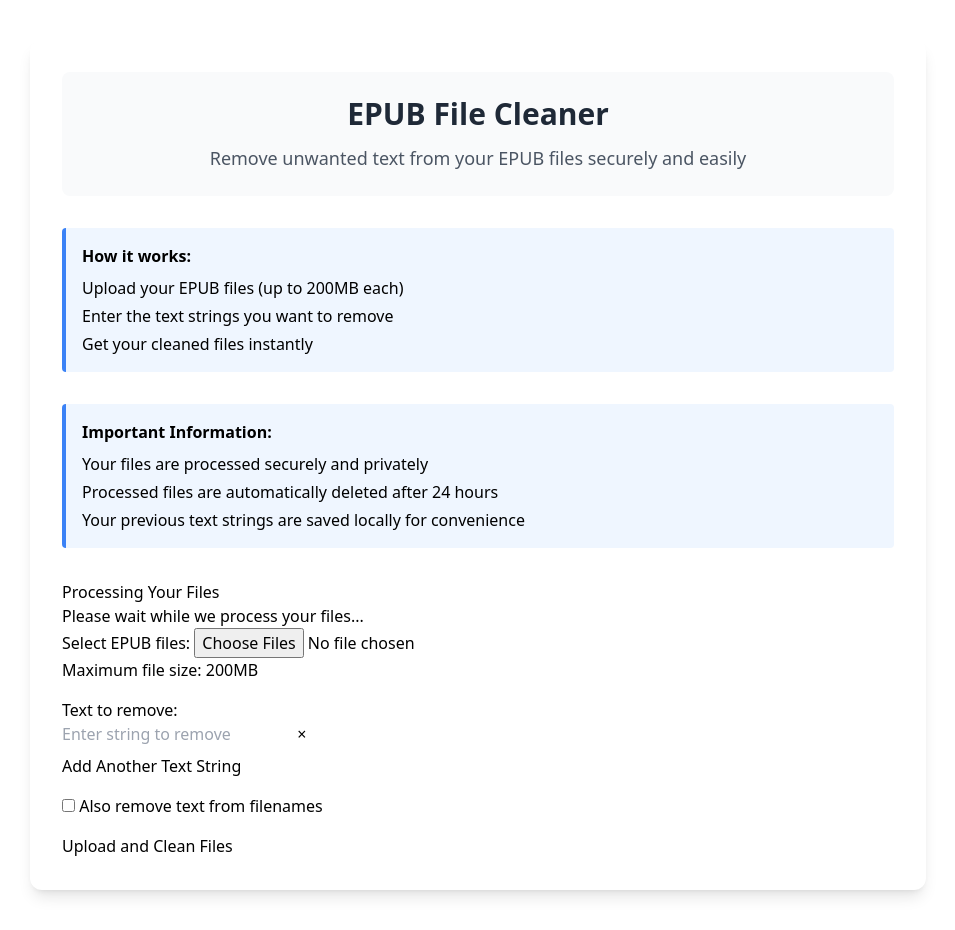
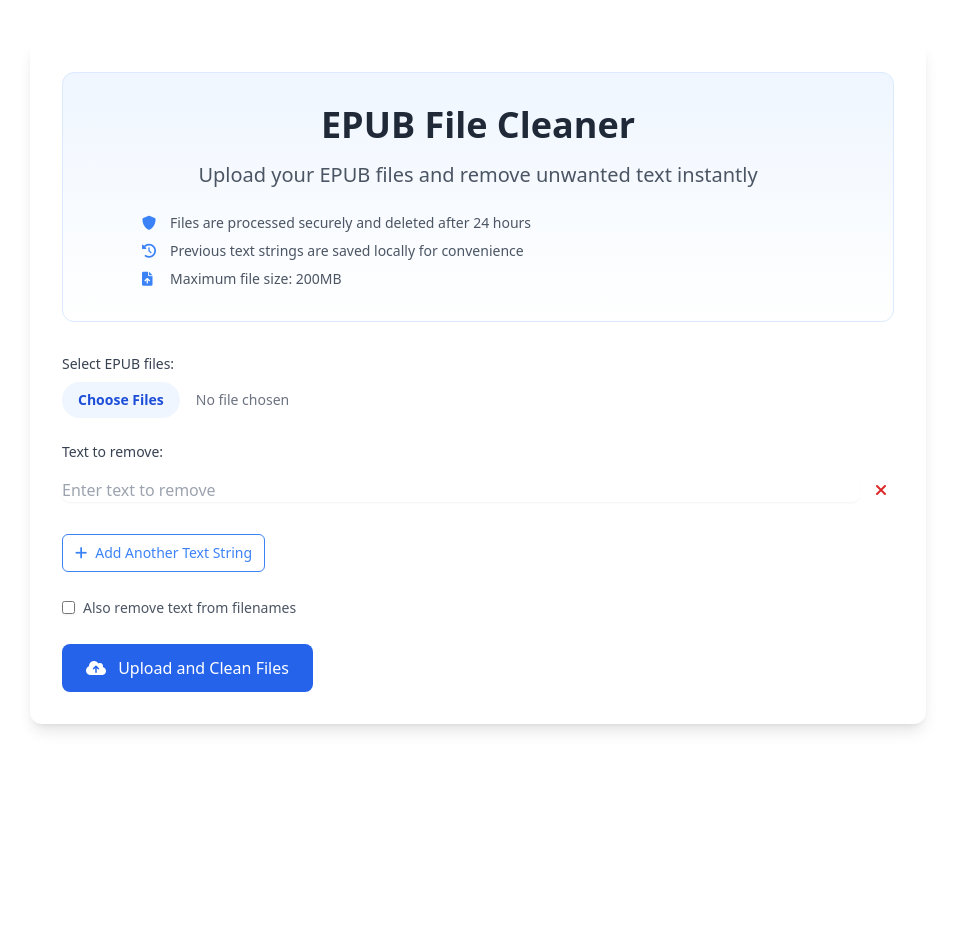
Before and after one commit to andreyst/FileCleaner, a Flask app: page / in a window 1280 px wide. Shown: the whole page, without its empty margins (162-1117 px from the left). After the commit the page ends 731 px from the top, so only its background shows below. Run offline with Flask 3, Linux system fonts and the light colour scheme; some libraries are stand-ins or nearby versions.

Commit message:
style: Refactor UI with improved Tailwind styling and consolidated hero section

```diff
--- a/templates/upload.html
+++ b/templates/upload.html
@@ -16,66 +16,81 @@
 </head>
 <body>
     <div class="max-w-4xl mx-auto my-10 p-8 bg-white rounded-xl shadow-lg">
-        <div class="text-center mb-8 p-6 bg-gray-50 rounded-lg">
-            <h1 class="text-3xl font-bold mb-3 text-gray-800">EPUB File Cleaner</h1>
-            <p class="text-lg text-gray-600">Remove unwanted text from your EPUB files securely and easily</p>
+        <div class="text-center mb-8 p-8 bg-gradient-to-b from-blue-50 to-white rounded-xl border border-blue-100">
+            <h1 class="text-4xl font-bold mb-4 text-gray-800">EPUB File Cleaner</h1>
+            <p class="text-xl text-gray-600 mb-6">Upload your EPUB files and remove unwanted text instantly</p>
+
+            <div class="text-left max-w-2xl mx-auto space-y-2 text-sm text-gray-600">
+                <p class="flex items-center">
+                    <i class="fas fa-shield-alt w-5 text-blue-500"></i>
+                    <span class="ml-2">Files are processed securely and deleted after 24 hours</span>
+                </p>
+                <p class="flex items-center">
+                    <i class="fas fa-history w-5 text-blue-500"></i>
+                    <span class="ml-2">Previous text strings are saved locally for convenience</span>
+                </p>
+                <p class="flex items-center">
+                    <i class="fas fa-file-upload w-5 text-blue-500"></i>
+                    <span class="ml-2">Maximum file size: {{ max_file_size_mb }}MB</span>
+                </p>
+            </div>
         </div>
-
-        <div class="mb-8 p-4 bg-blue-50 border-l-4 border-blue-500 rounded">
-            <h5 class="font-semibold mb-2">How it works:</h5>
-            <ul class="space-y-1">
-                <li>Upload your EPUB files (up to {{ max_file_size_mb }}MB each)</li>
-                <li>Enter the text strings you want to remove</li>
-                <li>Get your cleaned files instantly</li>
-            </ul>
-        </div>
-
-        <div class="mb-8 p-4 bg-blue-50 border-l-4 border-blue-500 rounded">
-            <h5 class="font-semibold mb-2">Important Information:</h5>
-            <ul class="space-y-1">
-                <li>Your files are processed securely and privately</li>
-                <li>Processed files are automatically deleted after 24 hours</li>
-                <li>Your previous text strings are saved locally for convenience</li>
-            </ul>
-        </div>
-    <div class="loading-overlay" id="loadingOverlay">
-        <div class="loading-content">
-            <h2>Processing Your Files</h2>
-            <div class="loader"></div>
-            <div class="message">Please wait while we process your files...</div>
+    <div class="fixed inset-0 bg-gray-800 bg-opacity-75 hidden items-center justify-center" id="loadingOverlay">
+        <div class="bg-white p-8 rounded-lg shadow-xl text-center">
+            <h2 class="text-2xl font-bold mb-4">Processing Your Files</h2>
+            <div class="w-16 h-16 border-4 border-blue-500 border-t-transparent rounded-full animate-spin mx-auto mb-4"></div>
+            <div class="text-gray-600">Please wait while we process your files...</div>
         </div>
     </div>
 
     <form action="/?process=true" method="POST" enctype="multipart/form-data" onsubmit="return handleSubmit(event)">
-        <div class="mb-4">
-            <label class="form-label">Select EPUB files:</label>
-            <input type="file" class="form-control" name="files" multiple required accept=".epub">
-            <div class="form-text">Maximum file size: {{ max_file_size_mb }}MB</div>
+        <div class="mb-6">
+            <label class="block text-sm font-medium text-gray-700 mb-2">Select EPUB files:</label>
+            <input type="file"
+                   class="block w-full text-sm text-gray-500 file:mr-4 file:py-2 file:px-4 file:rounded-full file:border-0 file:text-sm file:font-semibold file:bg-blue-50 file:text-blue-700 hover:file:bg-blue-100"
+                   name="files"
+                   multiple
+                   required
+                   accept=".epub">
         </div>
 
-        <div class="mb-4">
-            <label class="form-label">Text to remove:</label>
-            <div id="strings-container">
-                <div class="string-inputs">
-                    <input type="text" name="strings" placeholder="Enter string to remove" onkeydown="handleInputKeydown(event)">
-                    <button type="button" class="remove-btn" onclick="removeStringInput(this)">×</button>
+        <div class="mb-6">
+            <label class="block text-sm font-medium text-gray-700 mb-2">Text to remove:</label>
+            <div id="strings-container" class="space-y-2">
+                <div class="flex items-center space-x-2">
+                    <input type="text"
+                           name="strings"
+                           class="flex-1 rounded-lg border-gray-300 shadow-sm focus:border-blue-500 focus:ring-blue-500"
+                           placeholder="Enter text to remove"
+                           onkeydown="handleInputKeydown(event)">
+                    <button type="button"
+                            class="p-2 text-red-600 hover:text-red-800 transition-colors"
+                            onclick="removeStringInput(this)">
+                        <i class="fas fa-times"></i>
+                    </button>
                 </div>
             </div>
-            <div class="suggestions" id="stringSuggestions"></div>
-            <button type="button" class="btn btn-outline-primary btn-sm mt-2" onclick="addStringInput()">
-                <i class="bi bi-plus-circle"></i> Add Another Text String
+            <div id="stringSuggestions" class="mt-3 space-x-2"></div>
+            <button type="button"
+                    class="mt-3 inline-flex items-center px-3 py-2 border border-blue-500 text-sm font-medium rounded-md text-blue-500 hover:bg-blue-50 focus:outline-none focus:ring-2 focus:ring-offset-2 focus:ring-blue-500"
+                    onclick="addStringInput()">
+                <i class="fas fa-plus mr-2"></i> Add Another Text String
             </button>
         </div>
 
-        <div class="mb-4">
-            <div class="form-check">
-                <input type="checkbox" class="form-check-input" name="process_filename" id="process_filename">
-                <label class="form-check-label" for="process_filename">Also remove text from filenames</label>
-            </div>
+        <div class="mb-6">
+            <label class="inline-flex items-center">
+                <input type="checkbox"
+                       class="rounded border-gray-300 text-blue-600 shadow-sm focus:border-blue-500 focus:ring-blue-500"
+                       name="process_filename"
+                       id="process_filename">
+                <span class="ml-2 text-sm text-gray-600">Also remove text from filenames</span>
+            </label>
         </div>
 
-        <button type="submit" class="btn btn-primary">
-            <i class="bi bi-cloud-upload"></i> Upload and Clean Files
+        <button type="submit"
+                class="w-full sm:w-auto px-6 py-3 bg-blue-600 text-white font-medium rounded-lg hover:bg-blue-700 focus:outline-none focus:ring-2 focus:ring-offset-2 focus:ring-blue-500 transition-colors">
+            <i class="fas fa-cloud-upload-alt mr-2"></i> Upload and Clean Files
         </button>
     </form>
 
```
